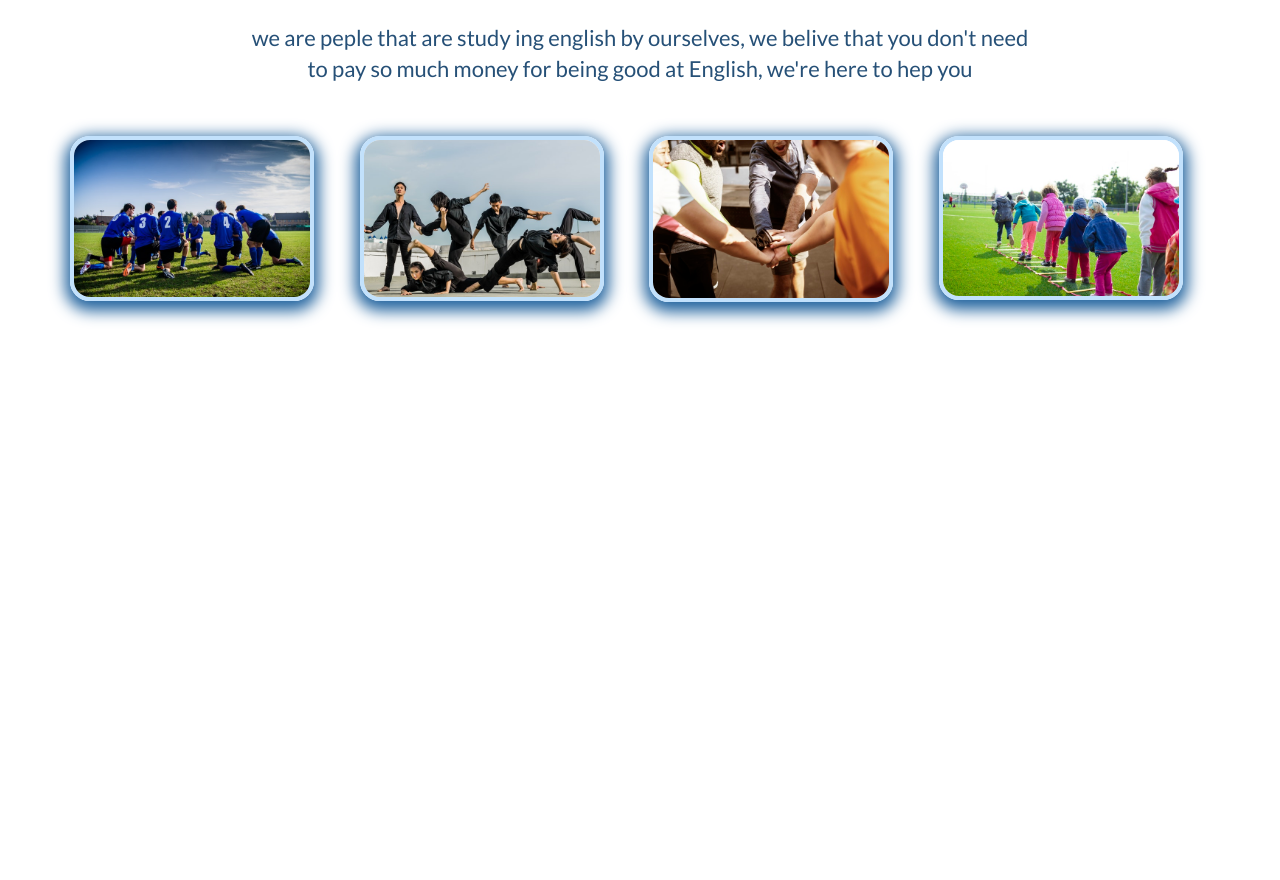
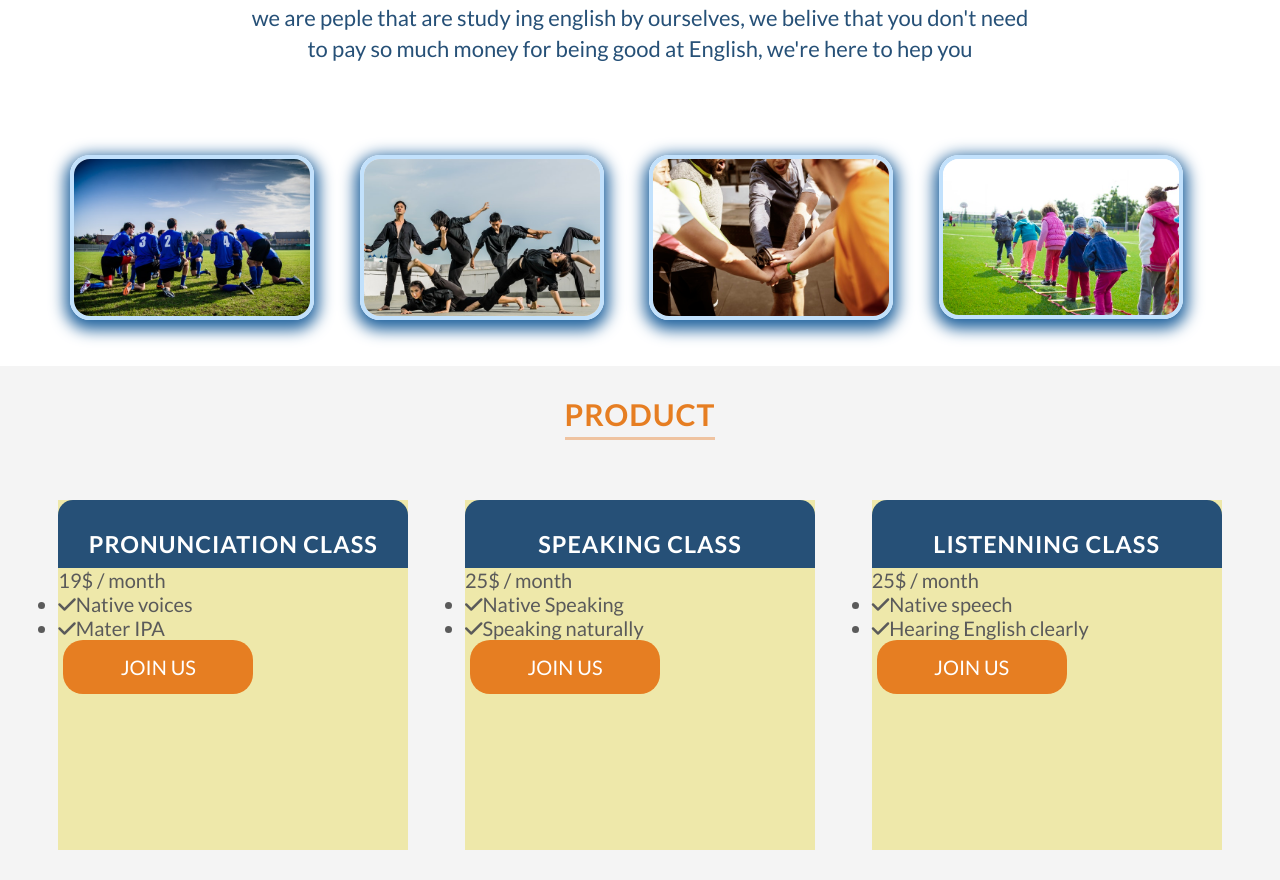
Before and after one commit to khang2038/javascript-traning, a plain HTML site: page index.html in a window 1280 px wide. Shown: the part 911-1791 px from the top of the page. Before the commit the page ends 1278 px from the top, so only its background shows below. Drawn offline with Linux system fonts and the light colour scheme.

Commit message:
landing page

```diff
--- a/index.html
+++ b/index.html
@@ -5,7 +5,7 @@
     <meta http-equiv="X-UA-Compatible" content="IE=edge">
     <meta name="viewport" content="width=device-width, initial-scale=1.0">
     <title>Landing page</title>
-    <link rel="stylesheet" href="https://cdnjs.cloudflare.com/ajax/libs/font-awesome/4.7.0/css/font-awesome.min.css">
+    <script src="https://kit.fontawesome.com/9590368206.js" crossorigin="anonymous"></script>
     <link rel="stylesheet" href="https://fonts.googleapis.com/css?family=Lato:300,400,700,900">
     <link rel="stylesheet" href="vendors/css/grid.css">
     <link rel="stylesheet" href="resources/CSS/styles.css">
@@ -66,5 +66,39 @@
                      </div>
                  </div>
            </section>
+           <section class="product-section">
+                <h2>Product</h2>
+                <div class="couser">
+                    <div class="product-box">
+                        <h3>Pronunciation class</h3>
+                        <p>19$ <span> / month </span> </p>
+                        <ul>
+                            <li><i class="fa-solid fa-check small-icon"></i>Native voices</li>
+                            <li><i class="fa-solid fa-check small-icon "></i>Mater IPA</li>
+
+                        </ul>
+                        <a href="#" class="btn"> JOIN US </a>
+                    </div>
+                    <div class="product-box">
+                        <h3>Speaking class</h3>
+                        <p>25$ <span> / month </span> </p>
+                        <ul>
+                            <li><i class="fa-solid fa-check small-icon"></i>Native Speaking</li>
+                            <li><i class="fa-solid fa-check small-icon "></i>Speaking naturally</li>
+
+                        </ul>
+                        <a href="#" class="btn"> JOIN US </a>
+                    </div>
+                    <div class="product-box">
+                        <h3>Listenning class</h3>
+                        <p>25$ <span> / month </span> </p>
+                        <ul>
+                            <li><i class="fa-solid fa-check small-icon"></i>Native speech</li>
+                            <li><i class="fa-solid fa-check small-icon "></i>Hearing English clearly</li>
+                        </ul>
+                        <a href="#" class="btn"> JOIN US </a>
+                    </div>
+                </div>
+           </section>
 </body>
 </html>
--- a/resources/CSS/styles.css
+++ b/resources/CSS/styles.css
@@ -121,10 +121,11 @@ h2::after{
    line-height:140%
 }
 section{
-    padding : 50px;
+    padding : 30px;
 }
 .about-picture{
    position: relative;
+   margin-top: 50px;
 }
 .about-picture img{
     width:90%;
@@ -153,3 +154,30 @@ section{
     transform:translate(-65%,-50%);
     opacity: 1;
 }
+/* Product section */
+.couser{
+  display: flex;
+  justify-content: space-around;
+}
+.product-section{
+    background-color:#f4f4f4;
+}
+.product-section h2{
+    margin-bottom:60px;
+}
+.product-box{
+    background-color:palegoldenrod;
+    width:350px;
+    height: 350px;
+}
+h3{
+  text-transform:uppercase;
+  letter-spacing:1px;
+  padding-top: 30px;
+  padding-bottom : 10px;
+  text-align: center;
+  background-color: #265077 ;
+  color: white ;
+  border-top-right-radius: 15px;
+  border-top-left-radius: 15px;
+}
```
